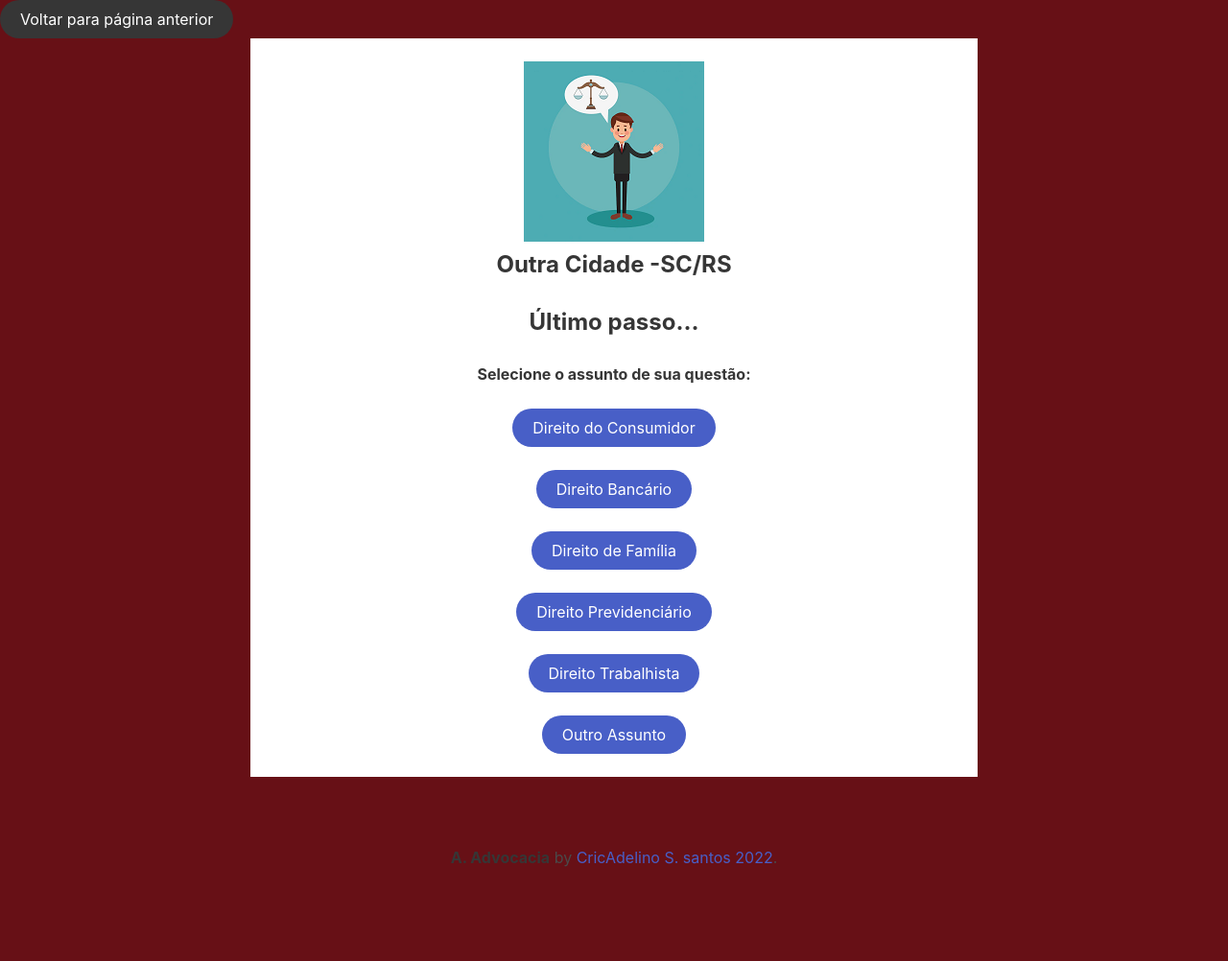
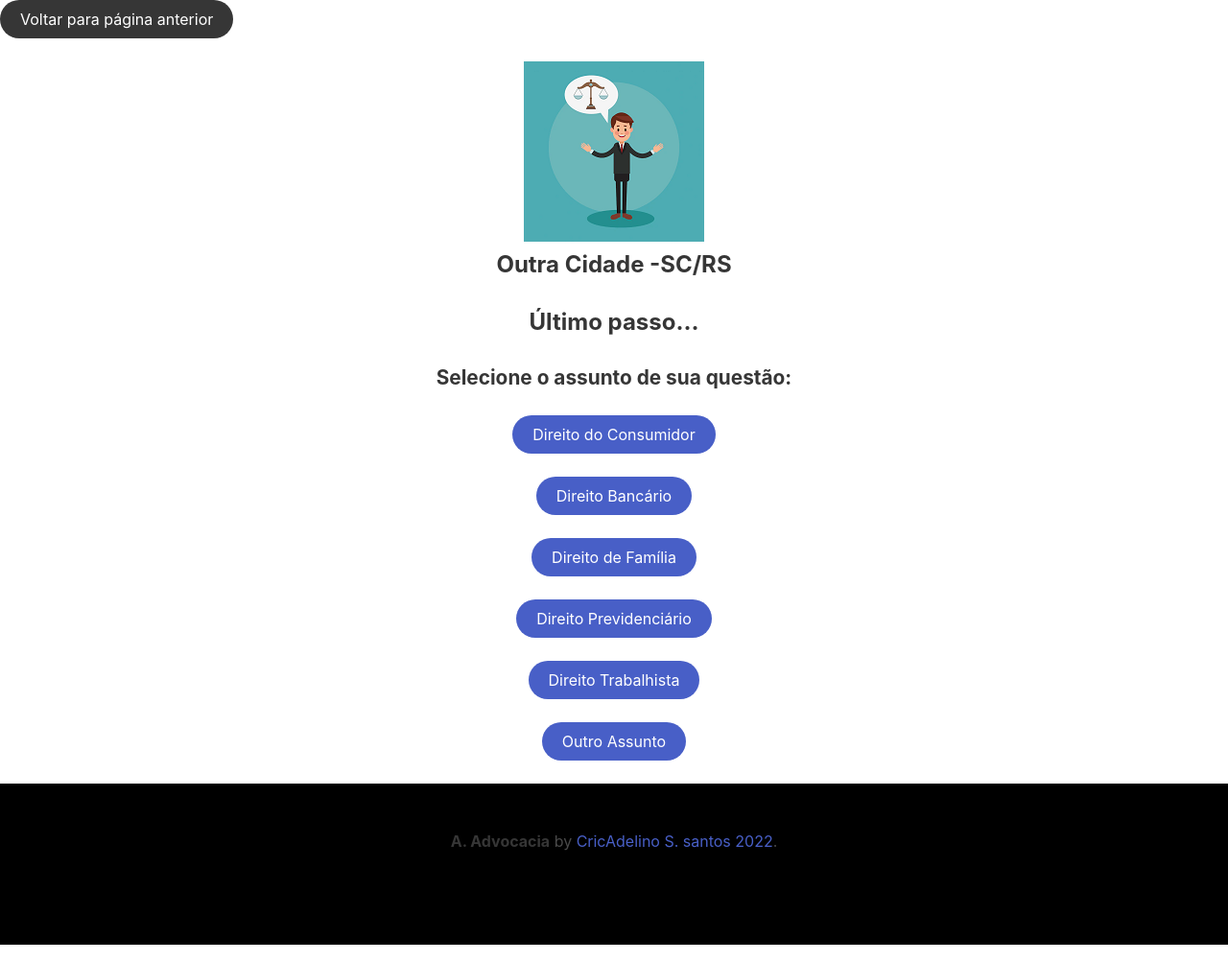
Before and after one commit to AdelinoSantos/aesadvocacia, a plain HTML site: page outracidade.html in a window 1280 px wide. Shown: the whole page at 96% size. Drawn offline with nearby package versions, Linux system fonts and the light colour scheme.

Commit message:
arrumando todas as paginas

```diff
--- a/outracidade.html
+++ b/outracidade.html
@@ -16,14 +16,12 @@
       <title>Alves e Santos Advocacia</title>
       <link rel="stylesheet" href="https://cdn.jsdelivr.net/npm/bulma@0.9.3/css/bulma.min.css">
       <script defer src="https://use.fontawesome.com/releases/v5.3.1/css/all.css"></script>
-      <link rel="stylesheet" type="text/css" href="./style.css" />
+      <link rel="stylesheet" type="text/css" href="./pag2style.css" />
 
   </head>
 <body>
   <a href="index.html" rel="prev" class="button is-responsive is-dark is-rounded">Voltar para página anterior</a>
-    <div class="columns is-mobile">
-            <div class="column is-three-fifths is-offset-one-fifth">
-                <section class="section1 is-responsive">  <br>
+                   <section class="section1 is-responsive">  <br>
             <img src="./desenho-de-advogado.png">
 
             <div class="box1 is-responsive">
@@ -57,7 +55,7 @@
                       Outro Assunto</a><br><br>
 
 
-              </div></div></section>
+             </div></section>
 
       <footer class="footer">
         <div class="content has-text-centered">
--- a/pag2style.css
+++ b/pag2style.css
@@ -2,7 +2,7 @@
 
 .section1{
 text-align: center;
-background-color: #eeece5 ;
+background-color: #ffff;
 }
 
 .title{
@@ -24,3 +24,6 @@ font-size: 1.5rem;}
 .box2{
     color: #000000;
     font-size: 1.3rem;}
+    .footer{
+        background-color:#000000
+    }
--- a/style.css
+++ b/style.css
@@ -21,14 +21,10 @@ color: #000000;}
 color: #000000;
 font-size: 1.5rem;
 
-
 }
-
-
-
-
 
 .box2{
     color: #000000;}
 .footer{
-    background-color:#671016}
+    background-color:#000000
+}
```
Also changed, not shown: terraareia.html (+2 -4 lines).
